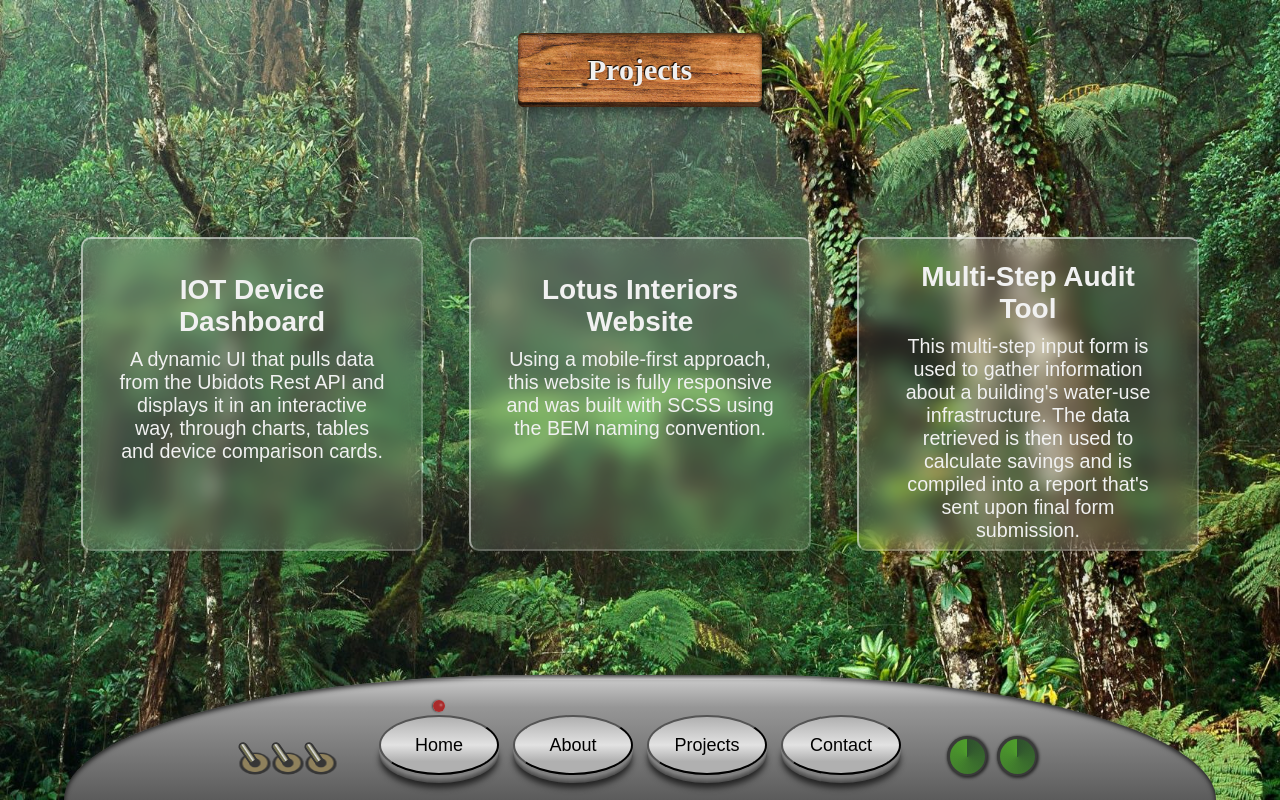
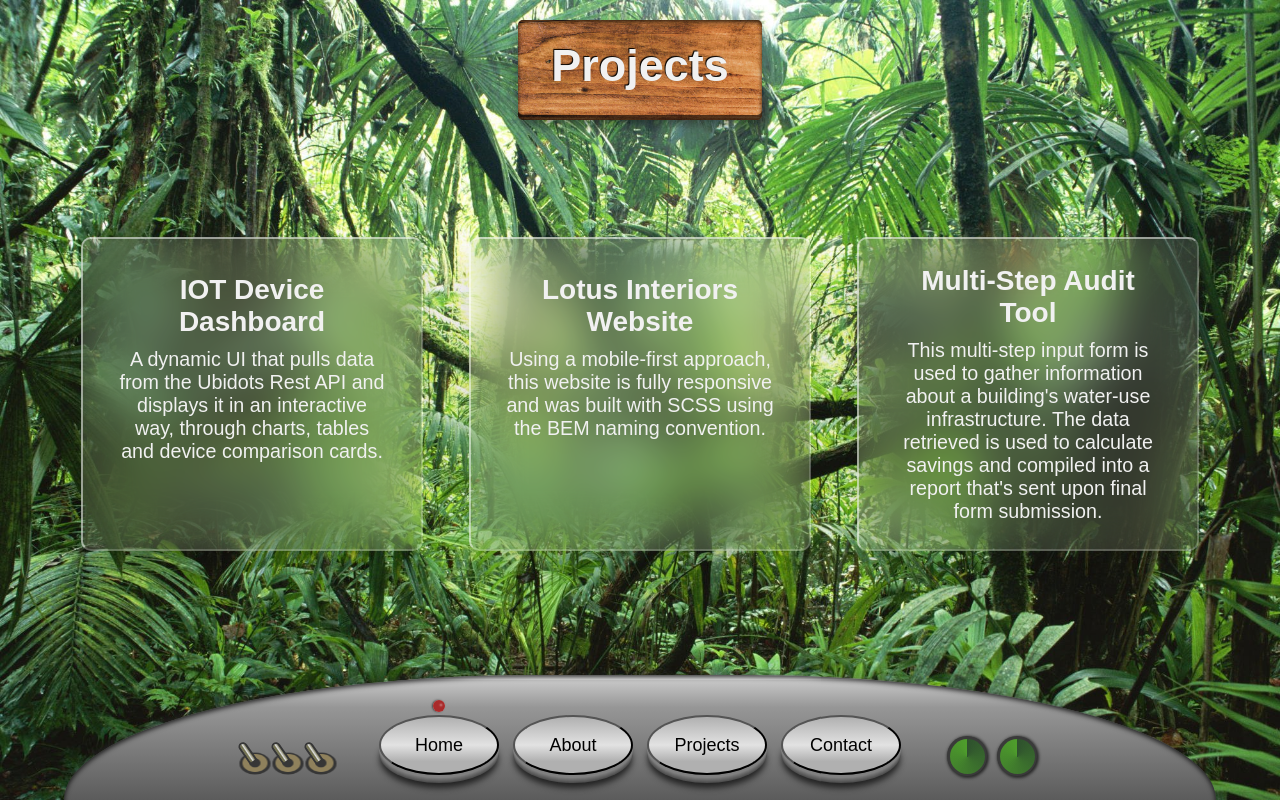
Before and after one commit to Liv4-code/planet-portfolio-site, a React (Create React App) app: page /projects in a window 1280 px wide. Built offline with nearby package versions, Linux system fonts and the light colour scheme; a web font is replaced by a local one.

Commit message:
Increased blur on about & projects section cards and changed projects section bg img

```diff
--- a/src/About.scss
+++ b/src/About.scss
@@ -1,3 +1,4 @@
+$breakpoint-laptop: 1025px;
 $breakpoint-tablet: 768px;
 $breakpoint-cellphone: 600px;
 $breakpoint-sml-cellphone: 500px;
@@ -32,7 +33,7 @@ $breakpoint-xsml-cellphone: 400px;
     border: 2px solid rgba(255, 255, 255, 0.5);
     border-right: 2px solid rgba(255, 255, 255, 0.2);
     border-bottom: 2px solid rgba(255, 255, 255, 0.2);
-    backdrop-filter: blur(10px);
+    backdrop-filter: blur(25px);
 
     .about-glass-card__heading {
         font-size: 40px;
@@ -58,10 +59,15 @@ $breakpoint-xsml-cellphone: 400px;
     }
 }
 
+@media (max-width: $breakpoint-laptop) {
+    .about-glass-card {
+        color: white;
+    }
+}
+
 @media (max-width: $breakpoint-tablet) {
     .about-glass-card {
         width: 85%;
-        color: white;
     }
 
     .about-glass-card__heading {
--- a/src/Projects.js
+++ b/src/Projects.js
@@ -4,13 +4,24 @@ import Typewriter from "typewriter-effect";
 function Projects() {
     return (
         <div className="projects-container">
-            <h2 className="projects-container__heading">Projects</h2>
+            <h2 className="projects-container__heading">
+                {" "}
+                <Typewriter
+                    onInit={(typewriter) => {
+                        typewriter
+                            .pauseFor(200)
+                            .changeDelay(100)
+                            .typeString("<h2>Projects</h2>")
+                            .start();
+                    }}
+                />
+            </h2>
             <div className="projects">
                 <h2 className="projects__heading">
                     <Typewriter
                         onInit={(typewriter) => {
                             typewriter
-                                .pauseFor(100)
+                                .pauseFor(200)
                                 .changeDelay(100)
                                 .typeString("<h2>Projects</h2>")
                                 .start();
@@ -63,9 +74,9 @@ function Projects() {
                             {" "}
                             This multi-step input form is used to gather
                             information about a building's water-use
-                            infrastructure. The data retrieved is then used to
-                            calculate savings and is compiled into a report
-                            that's sent upon final form submission.
+                            infrastructure. The data retrieved is used to
+                            calculate savings and compiled into a report that's
+                            sent upon final form submission.
                         </p>
                     </a>
                 </div>
--- a/src/Projects.scss
+++ b/src/Projects.scss
@@ -17,13 +17,13 @@ $breakpoint-xsml-cellphone: 400px;
 
     .projects-container__heading {
         width: 16%;
+        height: 60px;
         padding: 20px;
         position: relative;
         z-index: 1;
         bottom: 330px;
         color: rgb(241, 241, 241);
         text-align: center;
-        font-family: "Finger Paint", cursive;
         font-size: 30px;
         text-shadow: -1px -1px 1px #000;
         background-image: url(./assets/wood-texture.jpeg);
@@ -43,6 +43,7 @@ $breakpoint-xsml-cellphone: 400px;
         &__heading {
             display: none;
             width: 200px;
+            height: 60px;
             padding: 3%;
             color: rgb(241, 241, 241);
             text-align: center;
@@ -69,7 +70,7 @@ $breakpoint-xsml-cellphone: 400px;
         border: 2px solid rgba(255, 255, 255, 0.5);
         border-right: 2px solid rgba(255, 255, 255, 0.2);
         border-bottom: 2px solid rgba(255, 255, 255, 0.2);
-        backdrop-filter: blur(10px);
+        backdrop-filter: blur(25px);
     }
 
     a {
@@ -109,12 +110,12 @@ $breakpoint-xsml-cellphone: 400px;
 @keyframes fade-in-projects {
     from {
         opacity: 0%;
-        background-image: url("./assets/tropical-forest.jpeg");
+        background-image: url("./assets/tropical.jpeg");
     }
 
     to {
         opacity: 100%;
-        background-image: url("./assets/tropical-forest.jpeg");
+        background-image: url("./assets/tropical.jpeg");
     }
 }
 
```
Also changed, not shown: src/assets/tropical.jpeg (added).
